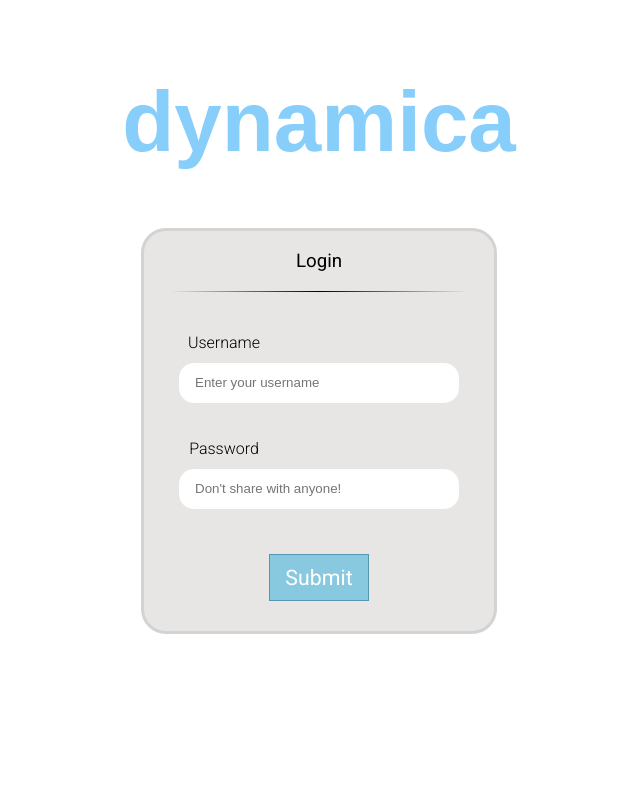
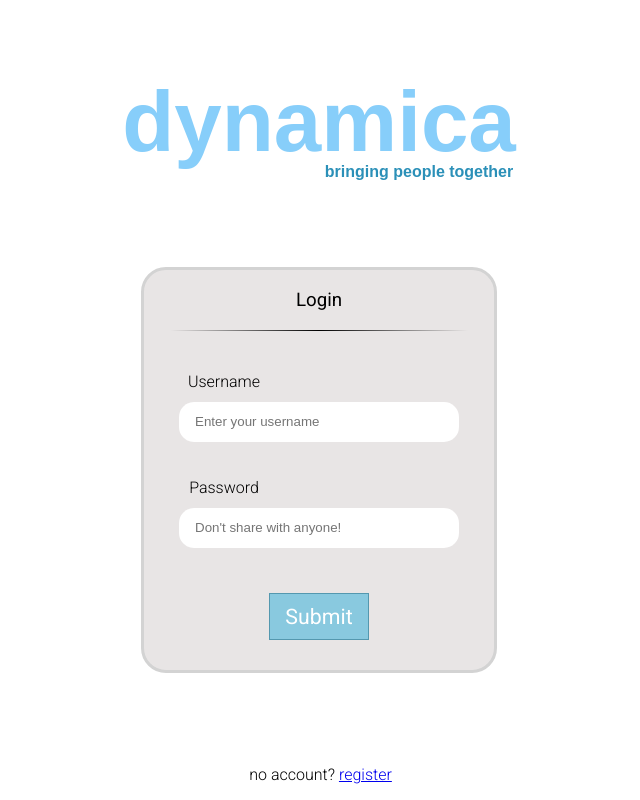
Before and after one commit to jake-whipp/dynamica, a PHP site: page / in a window 1280 px wide. Shown: the whole page, without its empty margins (321-961 px from the left). Run offline with PHP 8.4, Linux system fonts and the light colour scheme.

Commit message:
Update index.php

```diff
--- a/index.php
+++ b/index.php
@@ -6,7 +6,6 @@
 
     return $data;
     }
-
 ?>
 
 <html>
@@ -21,27 +20,34 @@
     </head>
 
     <body>
+        <center>
+            <div>
+                <h1 class="LogoHeader">dynamica</h1>
+                <h4 style="position: relative; font-family: sans-serif; left:100px; color:rgb(43, 144, 184); width:200px;">bringing people together</h4>
+            </div>
+        </center>
+
+
+        <center>
+            <form method="post" action="login.php">
+                <div class="LoginContainer">
+                    <h3 style="font-family: 'Roboto'; font-weight:400;">Login</h3>
+                    <hr style="width:85%; height:1px; border: 0;" class="gradient" />
+
                     <?php
                         if (isset($_GET["error"])) {
                             switch(SanitiseRequest($_GET["error"])) {
                                 case "1":
-                        echo "No username given!";
+                                    echo "<p style='color:red; padding:0; margin:0; position:relative; max-height:0px; font-weight:600;'>No username given!</p>";
                                     break;
                                 case "2":
-                        echo "No password given!";
+                                    echo "<p style='color:red; padding:0; margin:0; position:relative; max-height:0px; font-weight:600;'>No password given!</p>";
                                     break;
                                 default:
                                     break;
                             }
                         };
                     ?>
-        <center><h1 class="LogoHeader">dynamica</h1></center>
-
-        <center>
-            <form method="post" action="login.php">
-                <div class="LoginContainer">
-                    <h3 style="font-family: 'Roboto'; font-weight:400;">Login</h3>
-                    <hr style="width:85%; height:1px; border: 0;" class="gradient" />
 
                     <div style="position:relative; top:20px; font-family:Roboto; font-weight:300;">
                         <p style="position:relative; right:95px; top:5px;">Username</p>
@@ -56,8 +62,12 @@
                     <div style="position:relative; top:80px;">
                         <input type="submit" value="Submit" class="InputButton"/>
                     </div>
+                </div>
 
+                <div style="position:absolute; bottom:0; width:99%; padding:0; margin:0;">
+                    <p style="font-family:Roboto; font-weight:300;">no account? <a href="register.php">register</a></p>
                 </div>
+
             </form>
         </center>
     </body>
```
Lines whose indentation alone changed are shown as unchanged.
